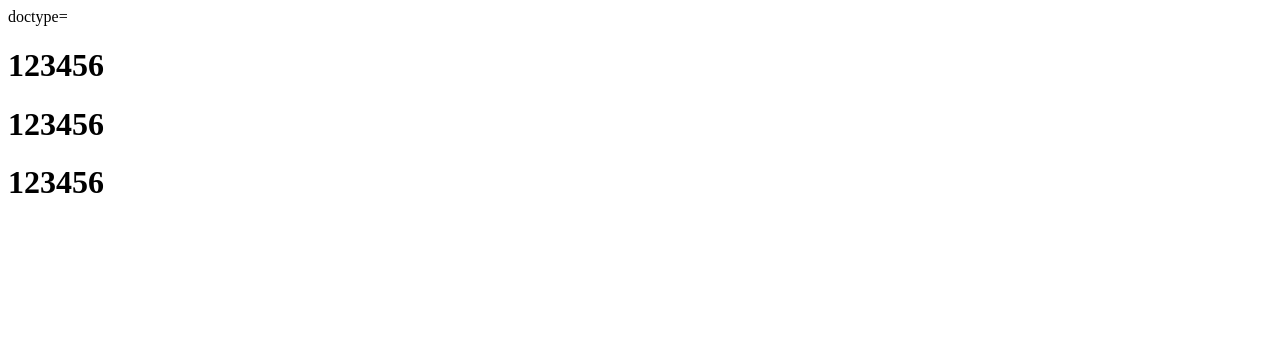
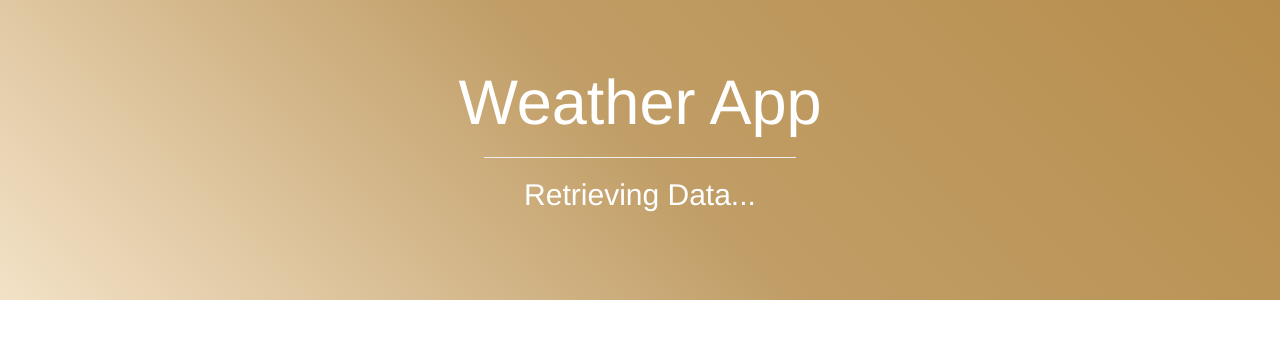
Before and after one commit to char502/Weather-App-FCC, a plain HTML site: page index.html in a window 1280 px wide. Drawn offline with nearby package versions, Linux system fonts and the light colour scheme.

Commit message:
added top part

```diff
--- a/css/style.css
+++ b/css/style.css
@@ -0,0 +1,17 @@
+.jumbotron {
+  height: 300px;
+  /* background-color: blue; */
+
+  background: linear-gradient(
+    45deg,
+    #f3e2c7 0%,
+    #c19e67 50%,
+    #b68d4c 100%,
+    #e9d4b3 100%
+  );
+
+  color: white;
+}
+hr.small {
+  width: 25%;
+}
--- a/index.html
+++ b/index.html
@@ -1,23 +1,44 @@
-doctype=
 <!DOCTYPE html>
-<html>
+<html lang="en">
 
 <head>
+
+    <!-- Required meta tags -->
     <meta charset="utf-8" />
-    <meta http-equiv="X-UA-Compatible" content="IE=edge">
-    <title>Weather App FCC</title>
-    <meta name="viewport" content="width=device-width, initial-scale=1">
-    <link rel="stylesheet" type="text/css" media="screen" href="main.css" />
-    <script src="main.js"></script>
+    <meta name="viewport" content="width=device-width, initial-scale=1, shrink-to-fit=no">
+
+    <!-- Bootstrap CSS -->
+    <link rel="stylesheet" href="https://maxcdn.bootstrapcdn.com/bootstrap/3.3.7/css/bootstrap.min.css">
+
+    <!-- <link rel="stylesheet" href="./node_modules/font-awesome/css/font-awesome.min.css"> -->
+
+    <link rel="stylesheet" type="text/css" media="screen" href="css/style.css">
+
+
+
 </head>
 
 <body>
 
-    <h1>123456</h1>
-    <h1>123456</h1>
-    <h1>123456</h1>
+    <div class="jumbotron">
+        <div class="container-fluid">
+            <div class="row">
+                <div class="col-sm-12 text-center top">
+                    <h1>Weather App</h1>
+                    <hr class="small">
+                    <h2 id="getData">Retrieving Data...</h2>
+                </div>
+            </div>
+        </div>
+
+    </div>
 
 
+    <!-- Optional JavaScript -->
+    <!-- jQuery first, then Popper.js, then Bootstrap JS -->
+    <script src="https://cdnjs.cloudflare.com/ajax/libs/jquery/3.1.1/jquery.min.js"></script>
+    <script src="https://maxcdn.bootstrapcdn.com/bootstrap/3.3.7/js/bootstrap.min.js"></script>
+    <script src="js/main.js"></script>
 </body>
 
 </html>
--- a/js/main.js
+++ b/js/main.js
@@ -0,0 +1,2 @@
+
+// alert('is this working?')
```
